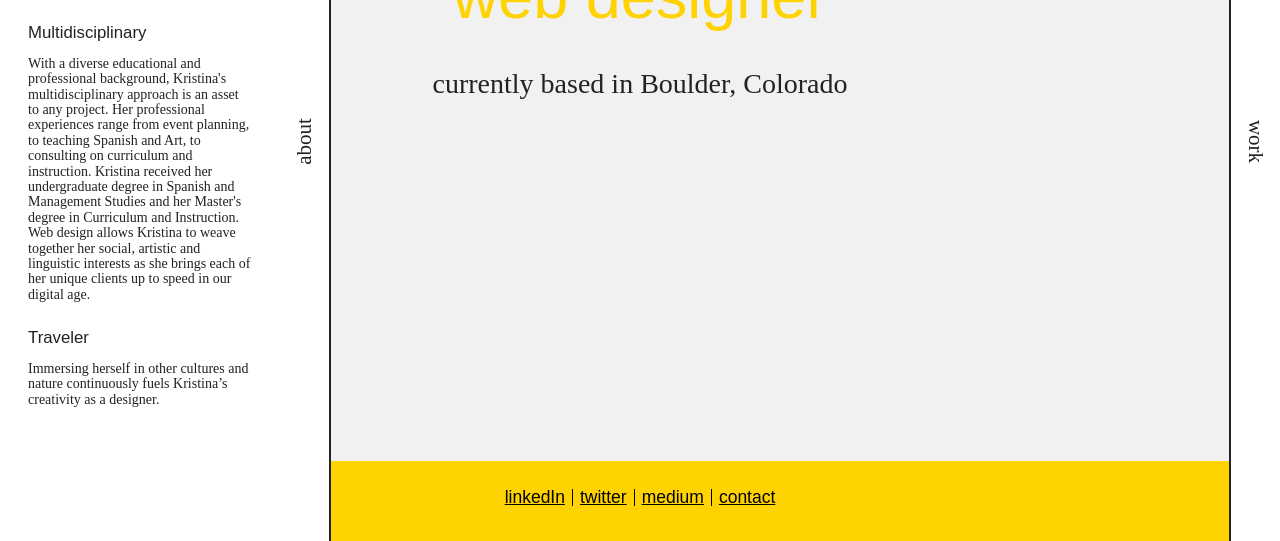
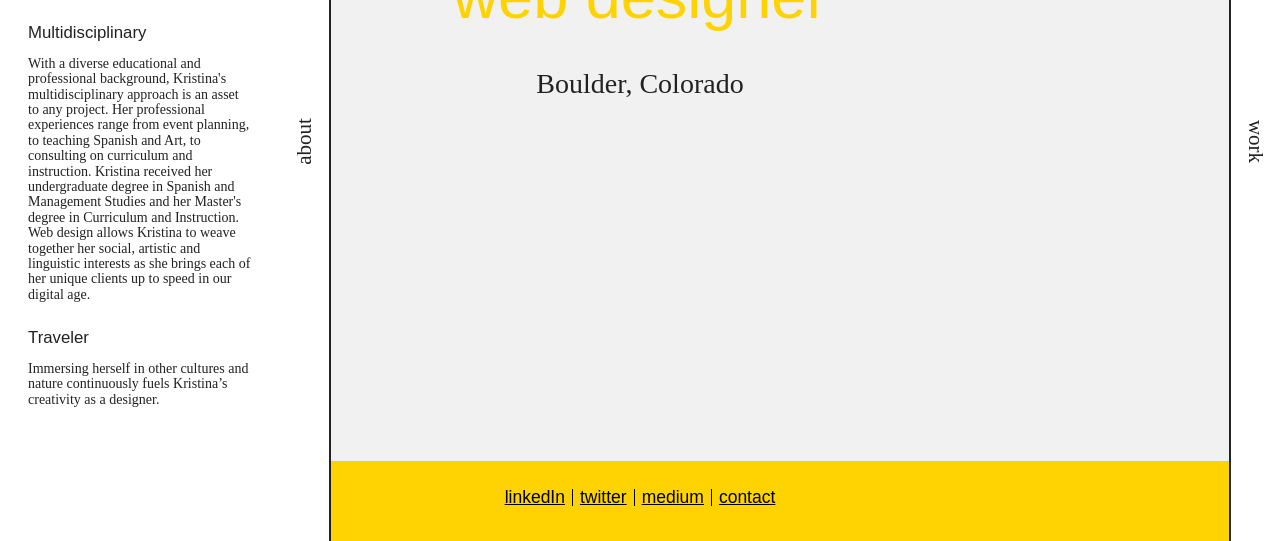
Before and after one commit to kmgern/kmgern.github.io, a plain HTML site: page index.html in a window 1280 px wide. Shown: the part 259-800 px from the top of the page. Drawn offline with Linux system fonts and the light colour scheme; a web font is replaced by a local one.

Commit message:
Updated h2 text
Removed currently based in after feedback from business consultant.

```diff
--- a/index.html
+++ b/index.html
@@ -23,8 +23,8 @@
 		<h1>Kristina Gern</h1>
 		<h2 data-i18n="web designer"
 			data-i18n-es="diseñadora web"></h2>
-		<span data-i18n="currently based in Boulder, Colorado"
-			data-i18n-es="actualmente ubicada en Boulder, Colorado"></span>
+		<span data-i18n="Boulder, Colorado"
+			data-i18n-es="Boulder, Colorado"></span>
 	</div>
 
 		<!-- <div class="feature">
```
